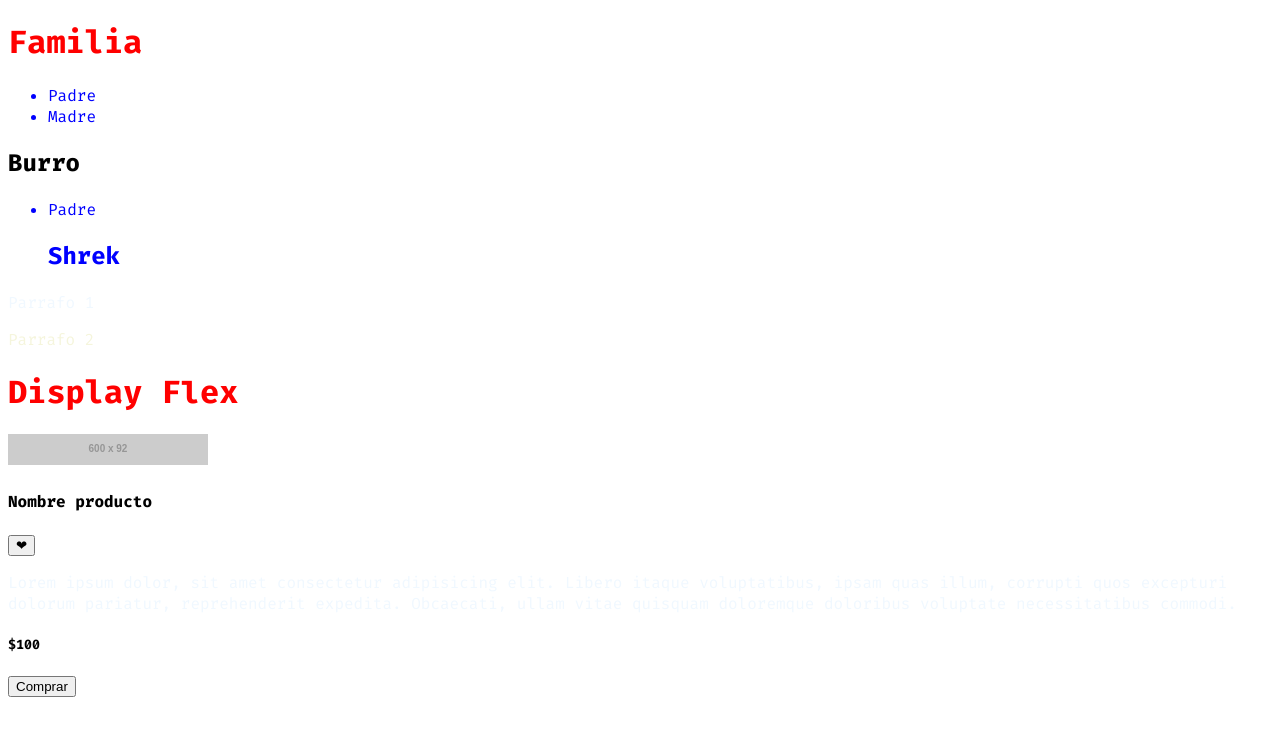
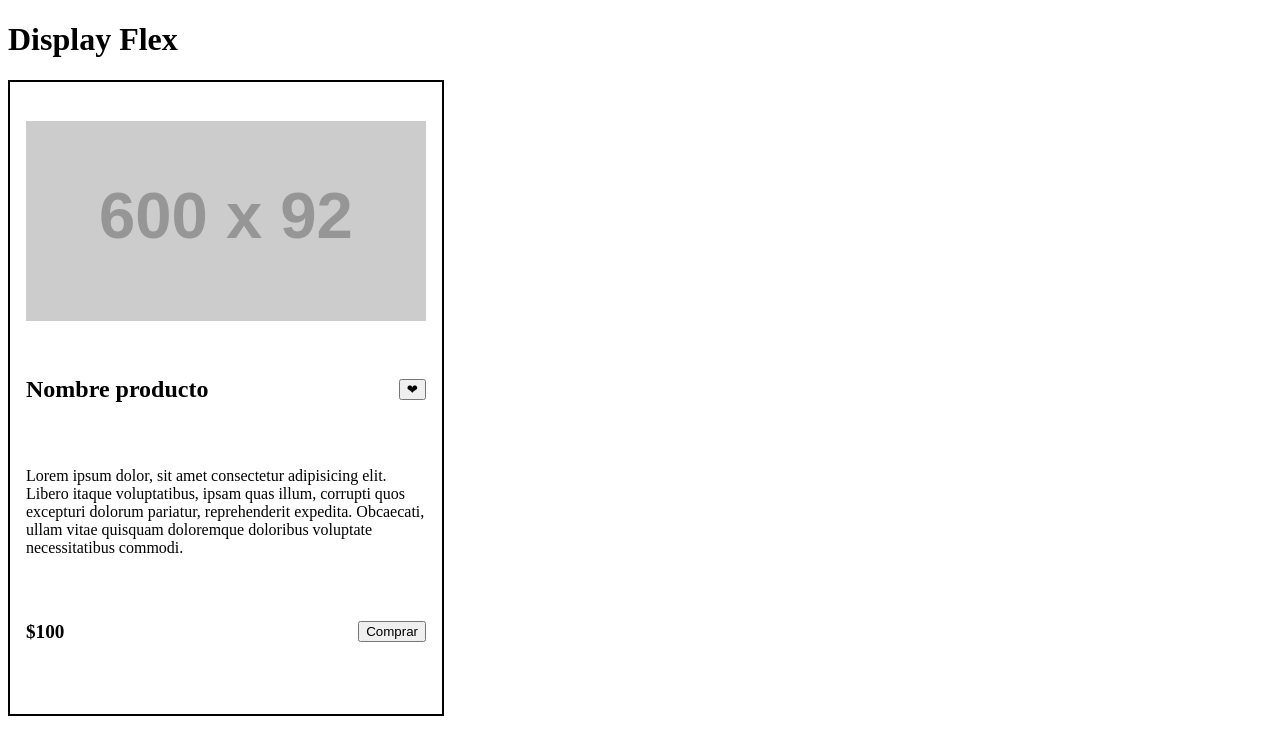
Before and after one commit to chococascante/Proyecto-1-C1-2024, a plain HTML site: page semana2/practica.html in a window 1280 px wide. Drawn offline with Linux system fonts and the light colour scheme; placeholder pictures from the web are drawn by us.

Commit message:
inicio semana 3

```diff
--- a/semana1/practica.css
+++ /dev/null
@@ -1,48 +0,0 @@
-body {
-  font-family: "Fira Code";
-}
-
-h1 {
-  color: red;
-}
-
-p,
-li,
-ul,
-.patito,
-#id {
-  color: blue;
-}
-
-div .patito {
-  color: beige;
-}
-
-div #id {
-  color: beige;
-}
-
-/* Adentro en cualquier nivel */
-div p {
-  color: beige;
-}
-
-/* Solamente hijos directos */
-div > p {
-  color: aliceblue;
-}
-
-span {
-  background-color: red;
-}
-
-span:hover {
-  background-color: blue;
-}
-
-div:focus {
-}
-
-div > img {
-  width: 200px;
-}
--- /dev/null
+++ b/semana2/practica.css
@@ -0,0 +1,57 @@
+/* Código de caja */
+.producto {
+  display: flex;
+  flex-direction: column;
+  align-items: center;
+  width: 400px;
+  height: 600px;
+  justify-content: space-evenly;
+  border: 2px solid black;
+  padding: 1rem;
+}
+
+.producto-imagen {
+  width: 100%;
+  height: 200px;
+  object-fit: cover;
+}
+
+.producto-info {
+  display: flex;
+  flex-direction: column;
+  align-items: center;
+  gap: 1rem;
+}
+
+.producto-titulo {
+  font-size: 1.5rem;
+  font-weight: bold;
+}
+
+.producto-like {
+  height: 70px;
+}
+
+.producto-decripcion {
+  font-size: 1rem;
+  color: black;
+}
+
+.producto-precio {
+  font-size: 1.2rem;
+  font-weight: bold;
+}
+
+.fila {
+  width: 100%;
+  display: flex;
+  justify-content: space-between;
+  align-items: center;
+  gap: 1rem;
+}
+
+/* .producto img {
+  width: 100%;
+  height: 300px;
+  object-fit: cover;
+} */
--- a/semana1/practica.html
+++ b/semana2/practica.html
@@ -15,46 +15,31 @@
   <body>
     <header></header>
     <main>
-      <h1>Familia</h1>
-      <ul>
-        <li>Padre</li>
-        <li>Madre</li>
-      </ul>
-
-      <h2>Burro</h2>
-      <ul>
-        <li>Padre</li>
-        <h2>Shrek</h2>
-      </ul>
-      <div>
-        <p>Parrafo 1</p>
-        <section>
-          <p>Parrafo 2</p>
-        </section>
-      </div>
-
       <h1>Display Flex</h1>
       <div>
         <!-- Empieza caja grande -->
-        <div>
+        <div class="producto">
           <!-- Imagen -->
-          <img src="https://via.placeholder.com/600/92c952" />
+          <img
+            src="https://via.placeholder.com/600/92c952"
+            class="producto-imagen"
+          />
           <!-- Mitad de abajo -->
-          <div>
+          <div class="producto-info">
             <!-- Fila de nombre y corazon -->
-            <div>
-              <h4>Nombre producto</h4>
+            <div class="fila">
+              <h4 class="producto-titulo">Nombre producto</h4>
               <button>❤</button>
             </div>
-            <p>
+            <p class="producto-decripcion">
               Lorem ipsum dolor, sit amet consectetur adipisicing elit. Libero
               itaque voluptatibus, ipsam quas illum, corrupti quos excepturi
               dolorum pariatur, reprehenderit expedita. Obcaecati, ullam vitae
               quisquam doloremque doloribus voluptate necessitatibus commodi.
             </p>
             <!-- Fila de precio y boton -->
-            <div>
-              <h5>$100</h5>
+            <div class="fila">
+              <h5 class="producto-precio">$100</h5>
               <button>Comprar</button>
             </div>
           </div>
```
Also changed, not shown: 1 other file.
